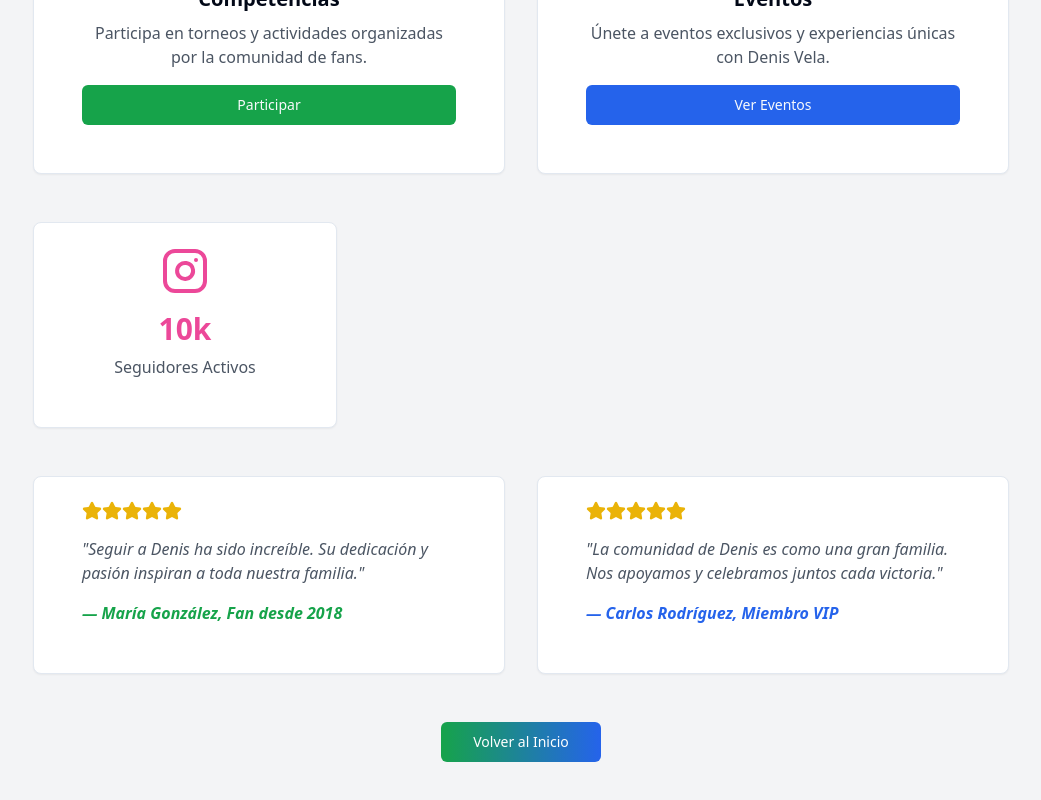
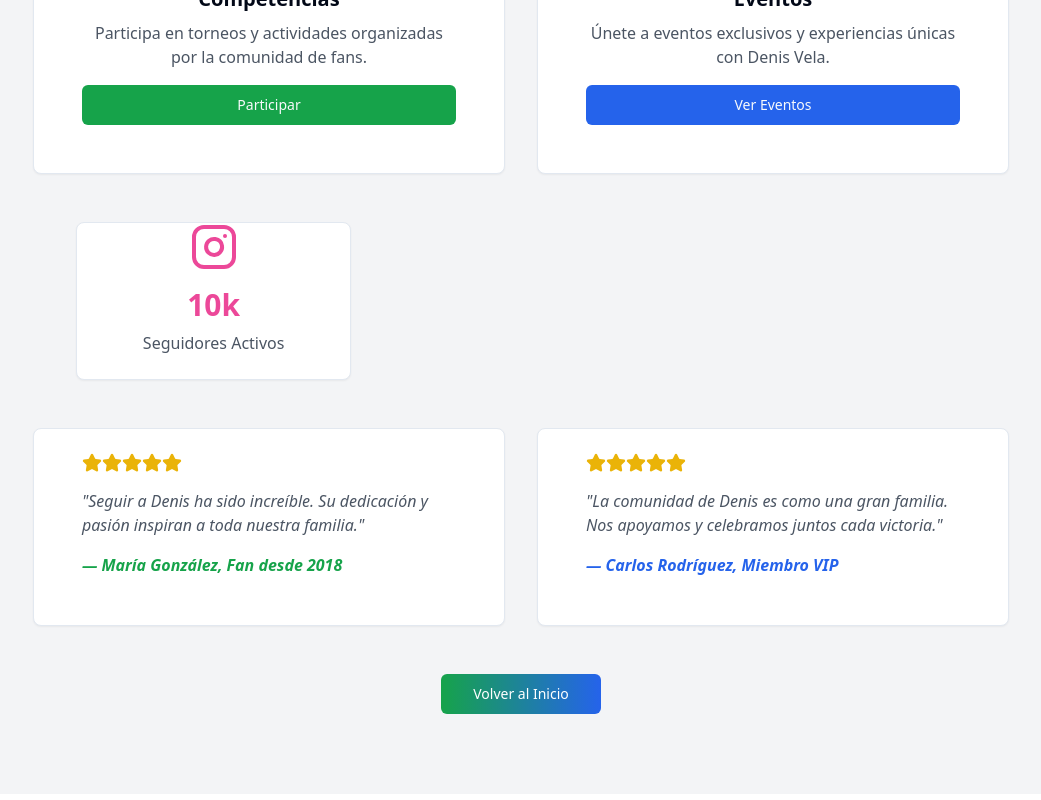
Before and after one commit to denisvela/web, a React (Vite) app: page /fans in a window 1280 px wide. Shown: the part 1940-2740 px from the top of the page, without its empty margins (119-1160 px from the left). Built offline with nearby package versions, Linux system fonts and the light colour scheme.

Commit message:
Visual edit in Lovable
Edited UI in Lovable

```diff
--- a/src/pages/Fans.tsx
+++ b/src/pages/Fans.tsx
@@ -3,10 +3,8 @@ import { Button } from "@/components/ui/button";
 import { Card, CardContent } from "@/components/ui/card";
 import { Star, Trophy, Calendar, Instagram } from 'lucide-react';
 import { Link } from 'react-router-dom';
-
 const Fans = () => {
-  return (
-    <div className="min-h-screen bg-gray-900 text-white">
+  return <div className="min-h-screen bg-gray-900 text-white">
       {/* Header */}
       <div className="bg-gray-800 py-8">
         <div className="max-w-5xl mx-auto px-6">
@@ -90,8 +88,8 @@ const Fans = () => {
           </div>
 
           {/* Estadísticas de la comunidad */}
-          <div className="grid grid-cols-1 md:grid-cols-3 gap-8 mb-12">
-            <Card className="p-6 text-center">
+          <div className="grid grid-cols-1 md:grid-cols-3 gap-8 mb-12 px-[43px]">
+            <Card className="p-6 text-center px-0 py-0">
               <CardContent>
                 <Instagram className="w-12 h-12 text-pink-500 mx-auto mb-4" />
                 <div className="text-3xl font-bold text-pink-500 mb-2">10k</div>
@@ -144,8 +142,6 @@ const Fans = () => {
           </div>
         </div>
       </section>
-    </div>
-  );
+    </div>;
 };
-
 export default Fans;
```
